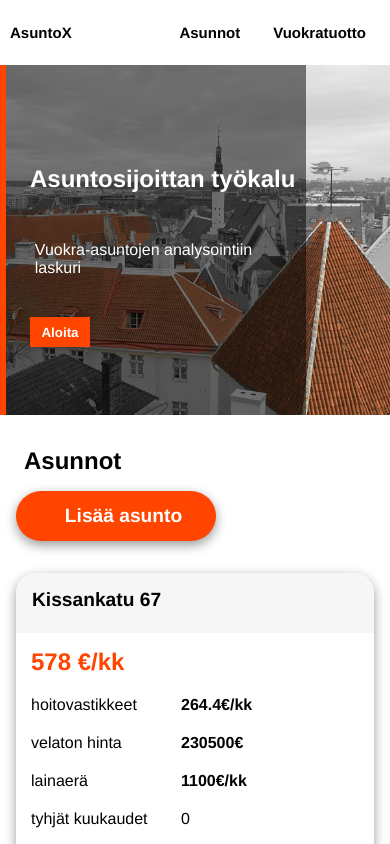
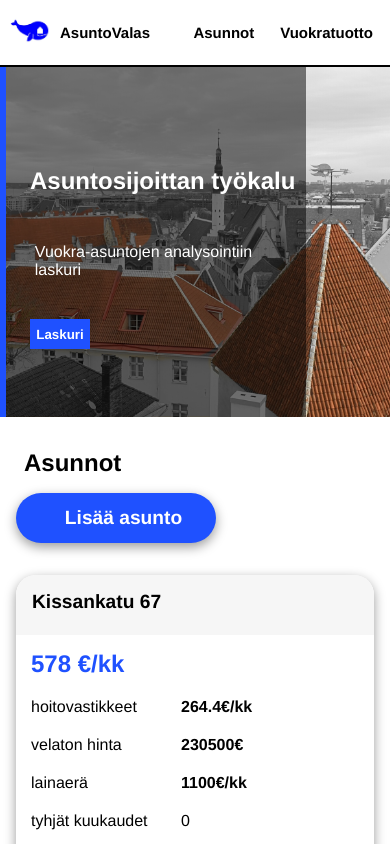
Before and after one commit to jpeipone/Rental-Property, a React (Create React App) app in the folder rental-property-app/: page / in a window 390 px wide. Shown: the top 844 px of the page. Built offline with nearby package versions, Linux system fonts and the light colour scheme.

Commit message:
new logo and name also color changed to neon blue

```diff
--- a/rental-property-app/src/components/FooterData.js
+++ b/rental-property-app/src/components/FooterData.js
@@ -4,9 +4,9 @@ import "./FooterData.css";
 const FooterData = () => {
   return (
     <div className="footer-container">
-      <div className="footer__header">AsuntoX</div>
+      <div className="footer__header">AsuntoValas</div>
       <p>Asuntosijoittajan työkalu</p>
-      <p>Laskurin arvot voivat sisältää virheitä.</p>
+      <p>Laskurin arvot voivat sisältää virheitä</p>
     </div>
   );
 };
--- a/rental-property-app/src/components/addApartment/AddApartment.css
+++ b/rental-property-app/src/components/addApartment/AddApartment.css
@@ -76,7 +76,7 @@
 }
 
 .add__btn {
-  background-color: orangered;
+  background-color: #1f51ff;
   border-radius: 20px;
   border: none;
   color: white;
--- a/rental-property-app/src/components/apartmentSlide/ApartmentSlide.css
+++ b/rental-property-app/src/components/apartmentSlide/ApartmentSlide.css
@@ -74,7 +74,7 @@
   margin-left: 15px;
   margin-bottom: 15px;
   font-size: 1.5rem;
-  color: orangered;
+  color: #1f51ff;
 }
 
 .show-apartment__btn {
--- a/rental-property-app/src/components/banner/Banner.css
+++ b/rental-property-app/src/components/banner/Banner.css
@@ -16,7 +16,7 @@
   flex-direction: column;
   margin-left: 0rem;
   background-color: rgba(0, 0, 0, 0.5);
-  border-left: 6px solid orangered;
+  border-left: 6px solid #1f51ff;
 }
 
 .banner__header {
@@ -35,7 +35,7 @@
 .banner__btn {
   width: 60px;
   height: 30px;
-  background-color: orangered;
+  background-color: #1f51ff;
   color: white;
   font-weight: bold;
   border: none;
--- a/rental-property-app/src/components/banner/Banner.js
+++ b/rental-property-app/src/components/banner/Banner.js
@@ -9,7 +9,7 @@ const Banner = () => {
         <h2 className="banner__header">Asuntosijoittan työkalu</h2>
         <p className="banner__text">Vuokra-asuntojen analysointiin laskuri</p>
         <Link to="/uusi">
-          <button className="banner__btn">Aloita</button>
+          <button className="banner__btn">Laskuri</button>
         </Link>
       </div>
     </header>
--- a/rental-property-app/src/components/navigation/NavigationMenu.css
+++ b/rental-property-app/src/components/navigation/NavigationMenu.css
@@ -3,6 +3,7 @@ nav {
   justify-content: space-between;
   align-items: center;
   height: 65px;
+  border-bottom: solid 2px black;
 }
 .logo-name-container {
   display: flex;
@@ -11,11 +12,12 @@ nav {
 .website-name {
   font-size: 25px;
   font-weight: bold;
-  margin-left: 20px;
+  margin-left: 10px;
 }
 nav .menu-logo {
   text-decoration: none;
-  margin-left: 20px;
+  margin-left: 10px;
+  max-width: 60px;
 }
 
 nav ul {
@@ -33,6 +35,10 @@ nav ul li a {
 }
 
 @media only screen and (max-width: 620px) {
+  nav .menu-logo {
+    margin-left: 10px;
+    max-width: 40px;
+  }
   .website-name {
     font-size: 20px;
     margin-left: 10px;
@@ -46,7 +52,7 @@ nav ul li a {
   }
 }
 
-@media only screen and (max-width: 420px) {
+@media only screen and (max-width: 450px) {
   .website-name {
     font-size: 15px;
     margin-left: 10px;
@@ -54,6 +60,18 @@ nav ul li a {
 
   nav ul li a {
     font-size: 15px;
-    margin-right: 15px;
+    margin-right: 8px;
   }
 }
+
+@media only screen and (max-width: 359px) {
+  .website-name {
+    font-size: 12px;
+    margin-left: 10px;
+  }
+
+  nav ul li a {
+    font-size: 12px;
+    margin-right: 8px;
+  }
+}
--- a/rental-property-app/src/components/navigation/NavigationMenu.js
+++ b/rental-property-app/src/components/navigation/NavigationMenu.js
@@ -6,15 +6,11 @@ const NavigationMenu = () => {
   return (
     <nav className="navigation">
       <div className="logo-name-container">
-        {/*  <Link to="/">
-          <img
-            src="./images/asuntologo.svg"
-            alt="asunto"
-            className="menu-logo"
-          />
-        </Link> */}
         <Link to="/">
-          <div className="website-name">AsuntoX</div>
+          <img src="./images/whalelogo.jpg" alt="" className="menu-logo" />
+        </Link>
+        <Link to="/">
+          <div className="website-name">AsuntoValas</div>
         </Link>
       </div>
       <ul>
--- a/rental-property-app/src/components/pages/Homepage.css
+++ b/rental-property-app/src/components/pages/Homepage.css
@@ -7,11 +7,11 @@
   align-items: center;
   justify-content: center;
   margin: 1rem;
-  background-color: orangered;
+  background-color: #1f51ff;
 }
 
 .add-apartment__btn {
-  background-color: orangered;
+  background-color: #1f51ff;
   color: white;
   font-size: 2.5rem;
   width: 30px;
--- a/rental-property-app/src/components/pages/apartmentPage/ApartmentPage.css
+++ b/rental-property-app/src/components/pages/apartmentPage/ApartmentPage.css
@@ -36,7 +36,7 @@
 }
 
 .bold__apartment__rent {
-  color: orangered;
+  color: #1f51ff;
   font-weight: bold;
   font-size: 1.5em;
 }
--- a/rental-property-app/src/components/pages/apartmentPage/ApartmentPage.js
+++ b/rental-property-app/src/components/pages/apartmentPage/ApartmentPage.js
@@ -71,7 +71,7 @@ const ApartmentPage = () => {
             year
         ),
         fill: true,
-        borderColor: "rgba(44, 189, 189, 1)",
+        borderColor: "rgba(31, 81, 255, 1)",
       },
     ],
   };
--- a/rental-property-app/src/components/summaryApartments/SummaryApartments.css
+++ b/rental-property-app/src/components/summaryApartments/SummaryApartments.css
@@ -37,7 +37,7 @@
   width: 140px;
   margin-top: 35px;
   height: 140px;
-  background-color: orangered;
+  background-color: #1f51ff;
   border-radius: 50%;
 }
 
@@ -98,7 +98,7 @@
 .home-icon {
   margin-top: 15px;
   margin-left: 15px;
-  color: orangered;
+  color: #1f51ff;
 }
 
 .apartment-number {
```
Also changed, not shown: rental-property-app/public/images/whalelogo.jpg (added).
